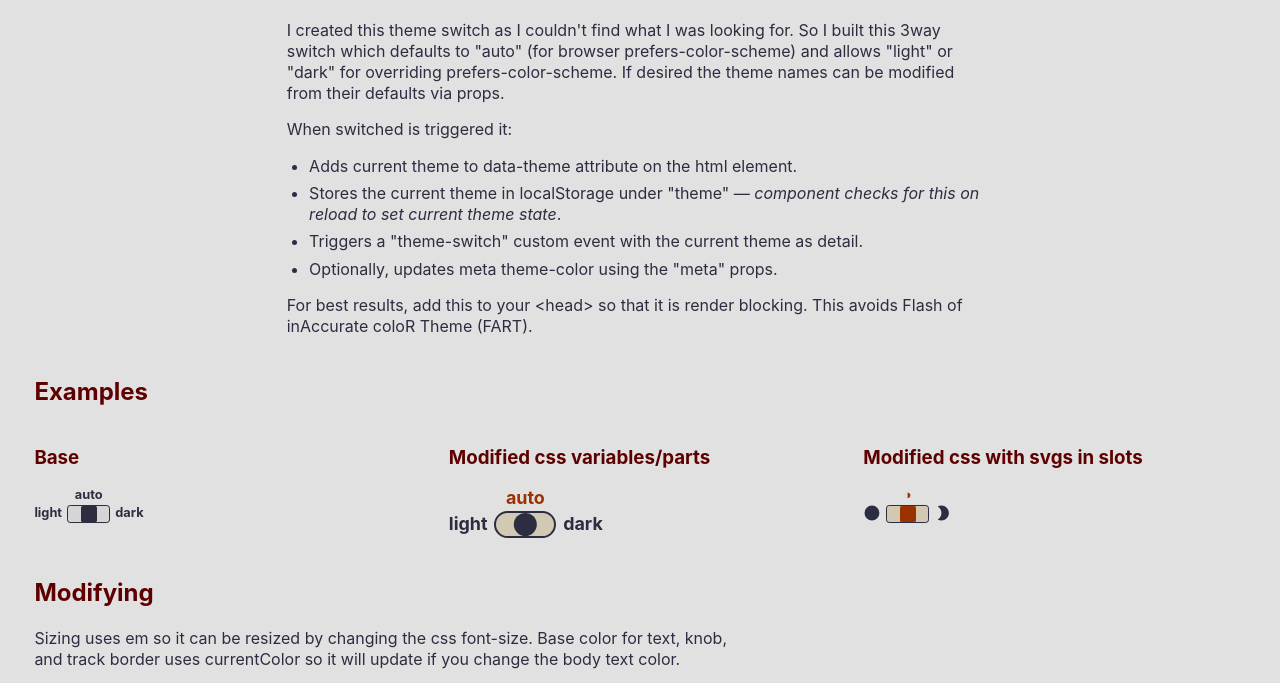
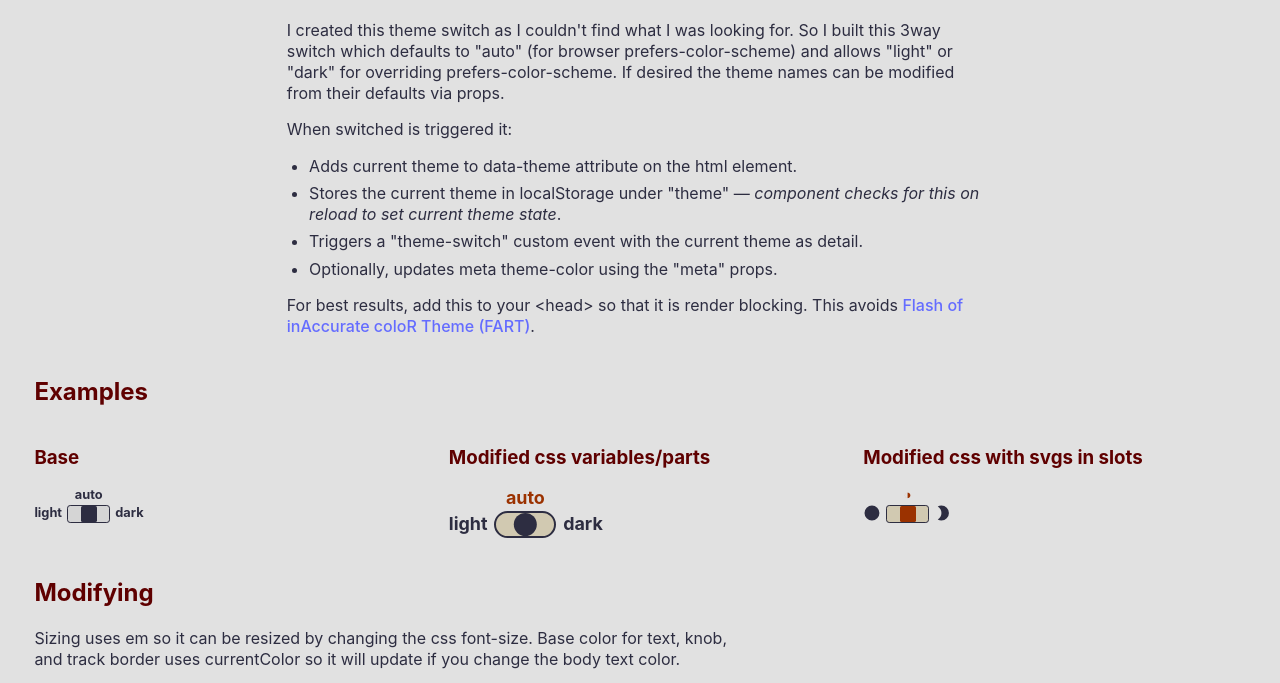
Before and after one commit to colinaut/theme-multi-switch, a website built with Vite: page index.html in a window 1280 px wide. Shown: the part 85-768 px from the top of the page. Built offline with nearby package versions, Linux system fonts and the light colour scheme.

Commit message:
docs: updated version and name

```diff
--- a/index.html
+++ b/index.html
@@ -26,7 +26,10 @@
 					<li>Triggers a "theme-switch" custom event with the current theme as detail.</li>
 					<li>Optionally, updates meta theme-color using the "meta" props.</li>
 				</ul>
-				<p>For best results, add this to your &lt;head&gt; so that it is render blocking. This avoids Flash of inAccurate coloR Theme (FART).</p>
+				<p>
+					For best results, add this to your &lt;head&gt; so that it is render blocking. This avoids
+					<a href="https://css-tricks.com/flash-of-inaccurate-color-theme-fart/">Flash of inAccurate coloR Theme (FART)</a>.
+				</p>
 			</section>
 			<section class="content-wide">
 				<h2>Examples</h2>
--- a/vite.config.ts
+++ b/vite.config.ts
@@ -1,17 +1,17 @@
 import { defineConfig } from "vite";
 import { resolve } from "path";
-import minifyHTML from 'rollup-plugin-minify-html-literals';
+import minifyHTML from "rollup-plugin-minify-html-literals";
 
 // https://vitejs.dev/config/
 export default defineConfig({
 	build: {
 		rollupOptions: {
-            plugins: [
-                minifyHTML.default(), // instead of minifyHTML(),
-            ],
+			plugins: [
+				minifyHTML.default(), // instead of minifyHTML(),
+			],
 			input: {
-                index: resolve(__dirname, "index.html"),
-				"theme-switch": resolve(__dirname, "./src/main.ts"),
+				index: resolve(__dirname, "index.html"),
+				"theme-3way-switch": resolve(__dirname, "./src/main.ts"),
 			},
 			output: {
 				entryFileNames: "[name].js",
```
Also changed, not shown: package.json (+13 -1 lines), README.md (added).
